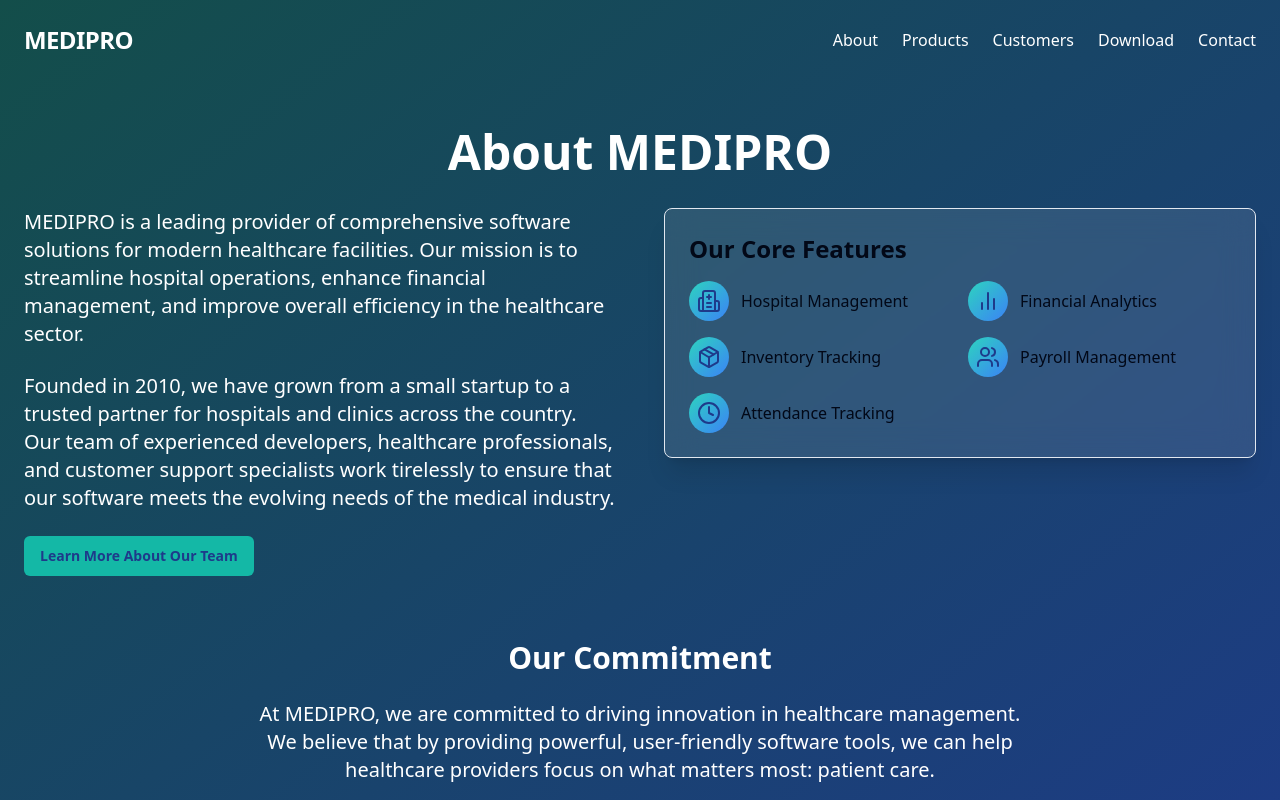
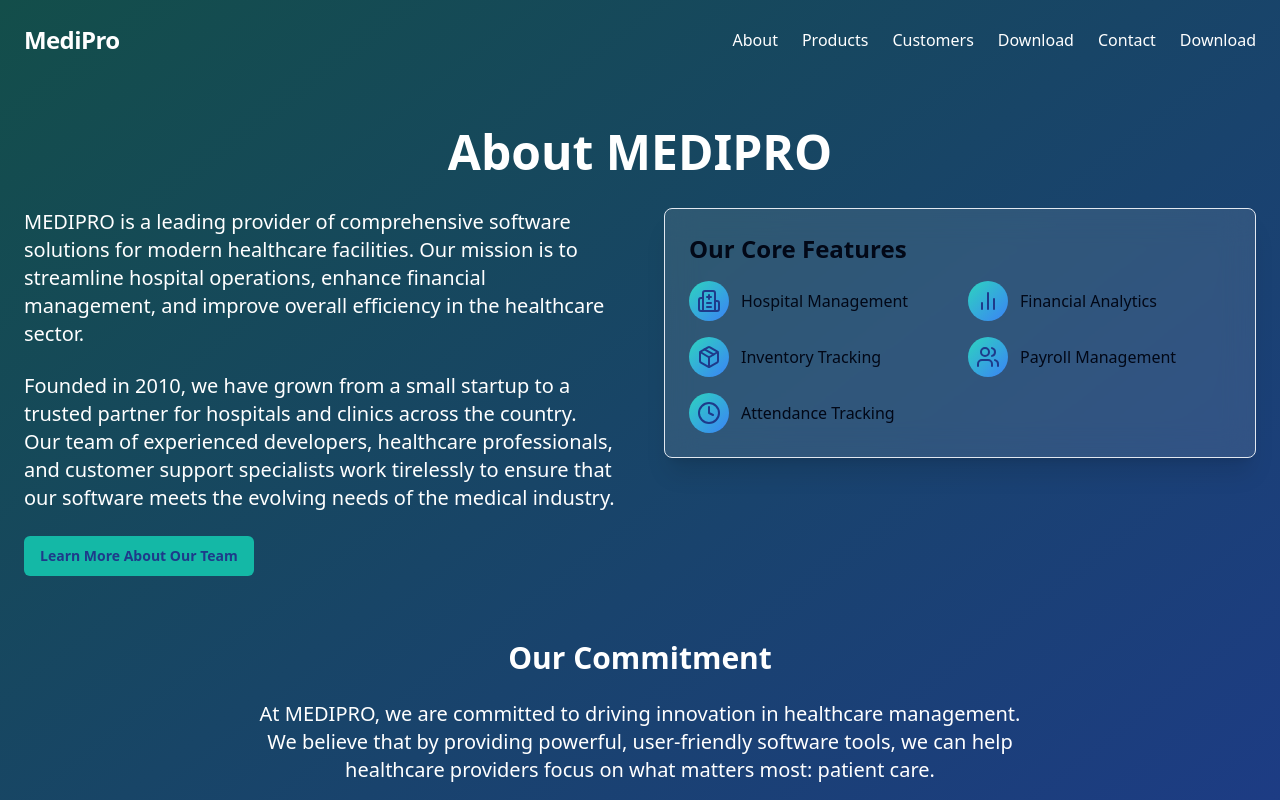
Before and after one commit to jeebipradhan/vercel-medipro-test, a Next.js app: page /about in a window 1280 px wide. Shown: the top 800 px of the page. Built offline with nearby package versions, Linux system fonts and the light colour scheme.

Commit message:
slight change

```diff
--- a/app/about/page.tsx
+++ b/app/about/page.tsx
@@ -14,6 +14,7 @@ export default function AboutPage() {
     { name: "Customers", href: "#customers" },
     { name: "Download", href: "#download" },
     { name: "Contact", href: "#contact" },
+    { name: "Download", href: "#download" },
   ]
 
   const features = [
@@ -29,7 +30,7 @@ export default function AboutPage() {
       {/* Navigation */}
       <nav className="p-6">
         <div className="max-w-7xl mx-auto flex justify-between items-center">
-          <a href="/" className="text-2xl font-bold tracking-tight hover:text-teal-300 transition-colors">MEDIPRO</a>
+          <a href="/" className="text-2xl font-bold tracking-tight hover:text-teal-300 transition-colors">MediPro</a>
           <div className="hidden md:flex space-x-6">
             {menuItems.map((item, index) => (
               <a key={index} href={item.href} className="hover:text-teal-300 transition-colors">{item.name}</a>
```
